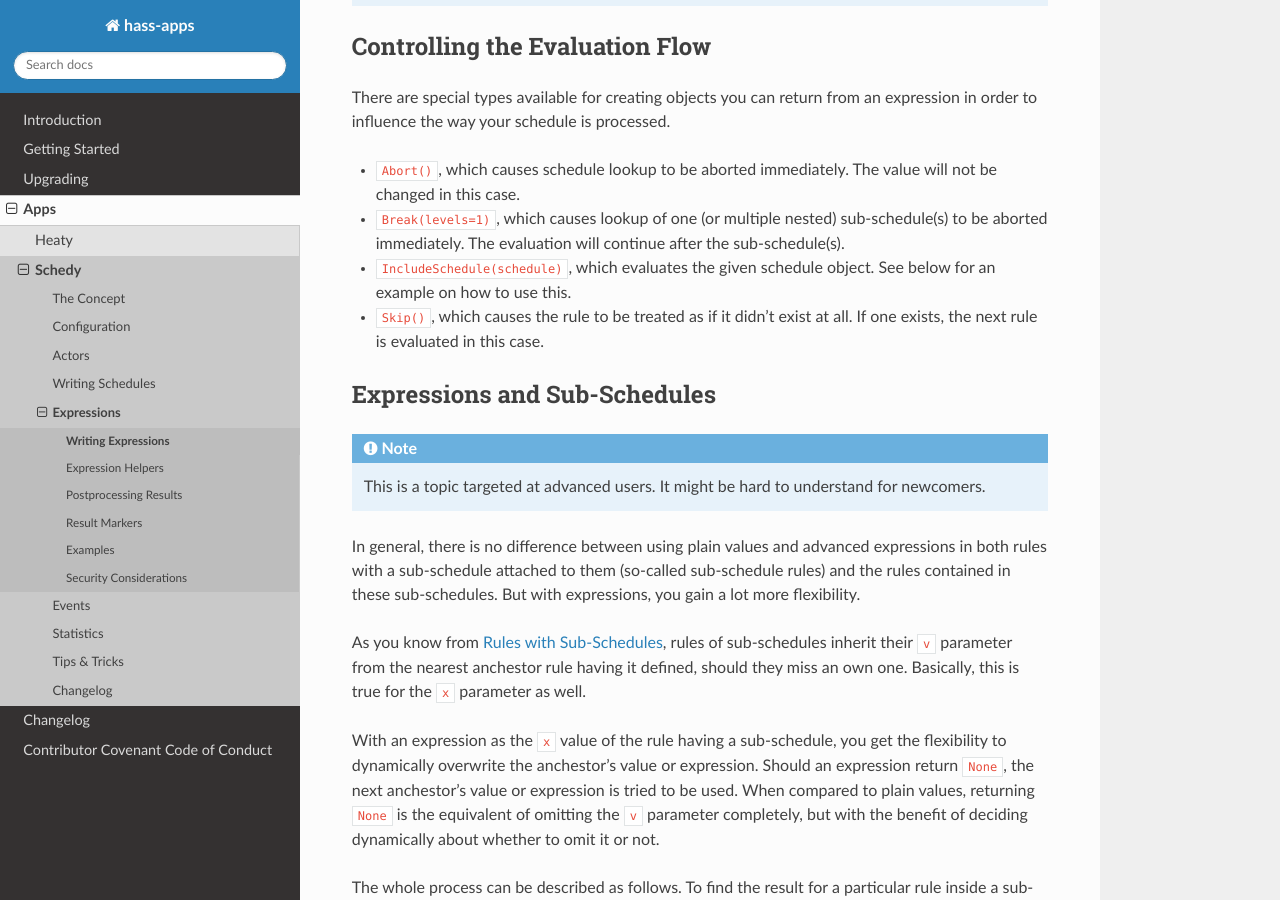
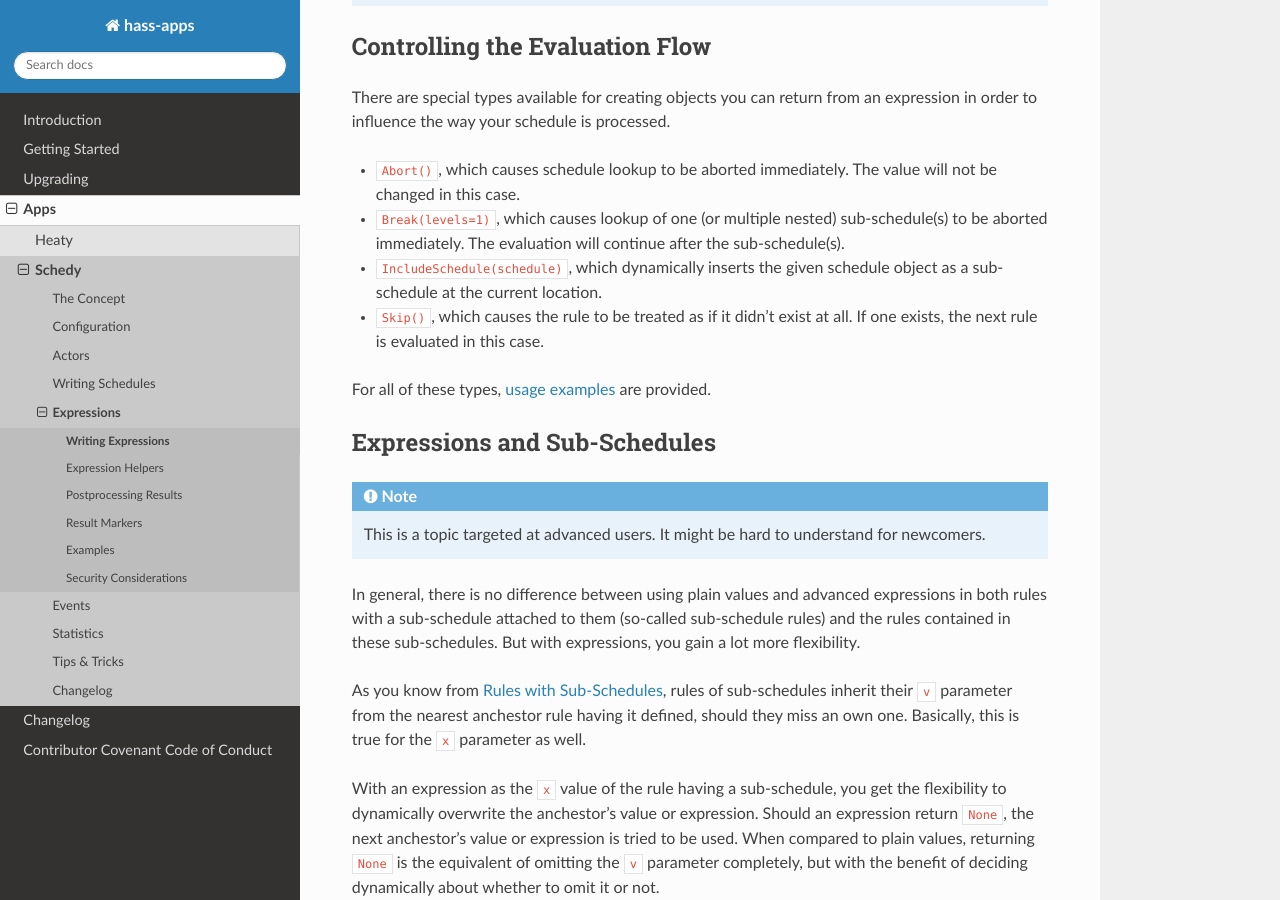
Before and after one commit to bob1de/hass-apps, a Sphinx documentation site: the page built from docs/apps/schedy/expressions/writing-expressions.rst, in a window 1280 px wide and 900 px high, scrolled down 1499 px. Built offline with Sphinx 7.4.7 and the Read the Docs theme 2.0.0, drawn with Linux system fonts in a browser that asks for light colours; the version number could not be read and is left out.

Commit message:
[schedy] Improved docs for control result types

```diff
--- a/docs/apps/schedy/expressions/writing-expressions.rst
+++ b/docs/apps/schedy/expressions/writing-expressions.rst
@@ -84,10 +84,12 @@ processed.
 * ``Break(levels=1)``, which causes lookup of one (or multiple nested)
   sub-schedule(s) to be aborted immediately. The evaluation will continue
   after the sub-schedule(s).
-* ``IncludeSchedule(schedule)``, which evaluates the given schedule
-  object. See below for an example on how to use this.
+* ``IncludeSchedule(schedule)``, which dynamically inserts the given
+  schedule object as a sub-schedule at the current location.
 * ``Skip()``, which causes the rule to be treated as if it didn't exist
   at all. If one exists, the next rule is evaluated in this case.
+
+For all of these types, :doc:`usage examples <examples>` are provided.
 
 
 Expressions and Sub-Schedules
```
